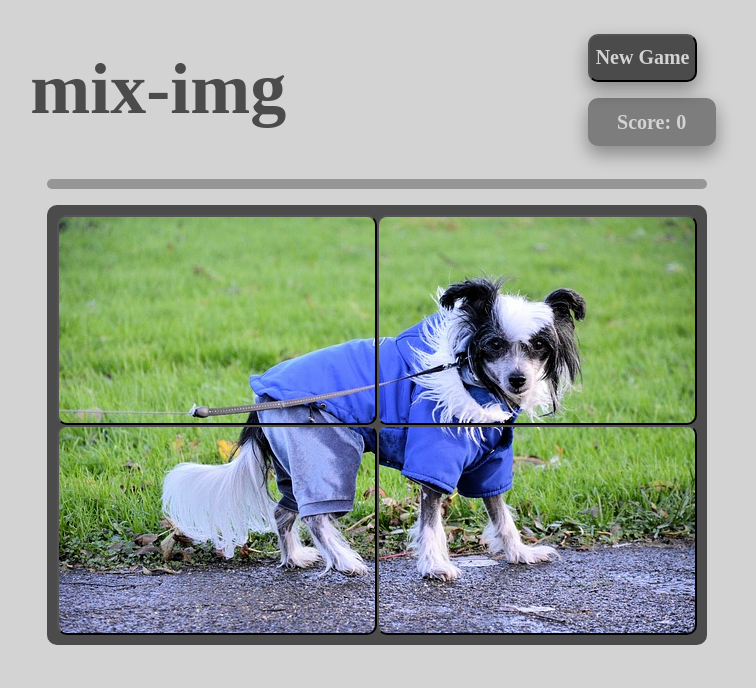
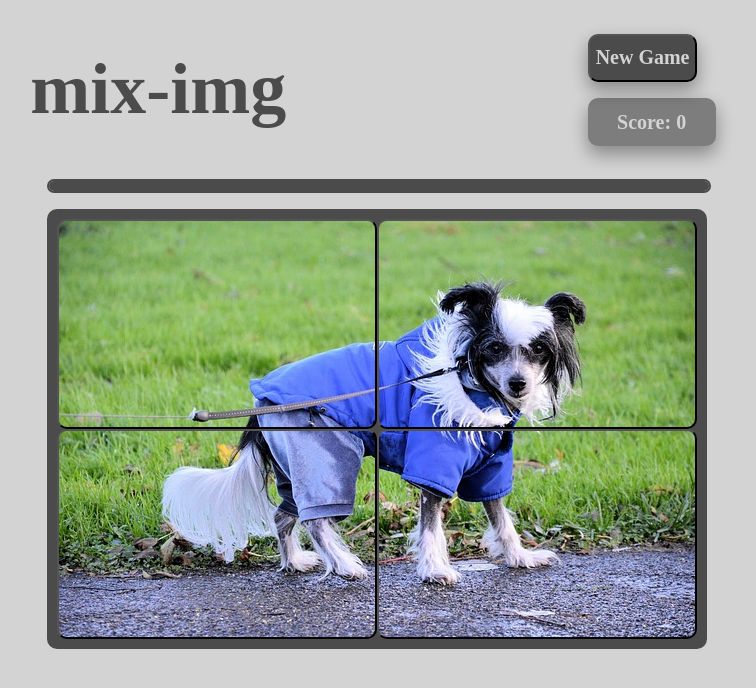
Before and after one commit to CodySelman/react-fifteen, a React (Create React App) app in the folder client/: page / in a window 1280 px wide. Shown: the top 688 px of the page, without its empty margins (263-1019 px from the left). Built offline with nearby package versions, Linux system fonts and the light colour scheme.

Commit message:
Created background for timer bar and ensured timer bar has absolute position directly on top of timer background bar.

```diff
--- a/client/src/Heading.js
+++ b/client/src/Heading.js
@@ -1,20 +1,20 @@
-import React from 'react';
-import Proptypes from 'prop-types';
-import './Heading.css';
-import Timer from './Timer';
+import React from "react";
+import Proptypes from "prop-types";
+import "./Heading.css";
+import Timer from "./Timer";
 
 const Heading = props => {
-    return(
+  return (
     <div>
-            <div className='heading fadeIn'>
+      <div className="heading fadeIn">
         <h1>mix-img</h1>
         <div>
           <button onClick={props.newGame}>New Game</button>
           <p>Score: {props.score}</p>
         </div>
       </div>
-            <div className='timer-container'>
-                <Timer />
+      <div className="timer-container">
+        <Timer timeRemaining={props.timeRemaining} />
       </div>
     </div>
   );
@@ -25,6 +25,6 @@ Heading.propTypes = {
   score: Proptypes.number.isRequired,
   newGame: Proptypes.func.isRequired,
   timeRemaining: Proptypes.number.isRequired
-}
+};
 
 export default Heading;
--- a/client/src/Timer.css
+++ b/client/src/Timer.css
@@ -1,5 +1,17 @@
+.timer-container {
+    width: 660px;
+}
+.timer-background {
+    height: 10px;
+    background-color: rgb(211,211,211);
+    border: 2px solid rgb(75,75,75);
+    border-radius: 10px;
+    width: 660px;
+}
 .timer {
     height: 10px;
-    background-color: rgb(150,150,150);
+    background-color: rgb(75,75,75);
     border-radius: 10px;
+    position: absolute;
+    max-width: 660px;
 }
--- a/client/src/Timer.js
+++ b/client/src/Timer.js
@@ -8,7 +8,12 @@ const Timer = props => {
         width: width + '%'
     }
     return(
-        <div className='timer' style={style}></div>
+        <div className='timer-container'>
+            <div className='timer-background'>
+                <div className='timer' style={style}></div>
+            </div>
+        </div>
+
     )
 }
 
```
Lines whose indentation alone changed are shown as unchanged.
